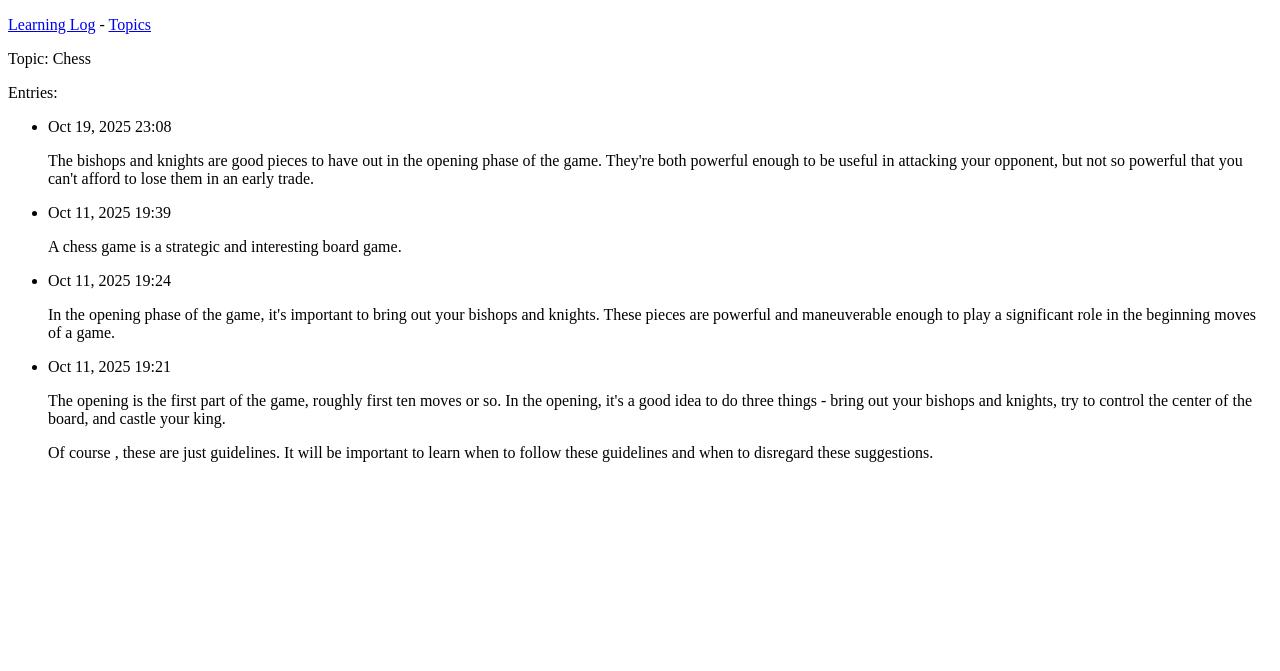
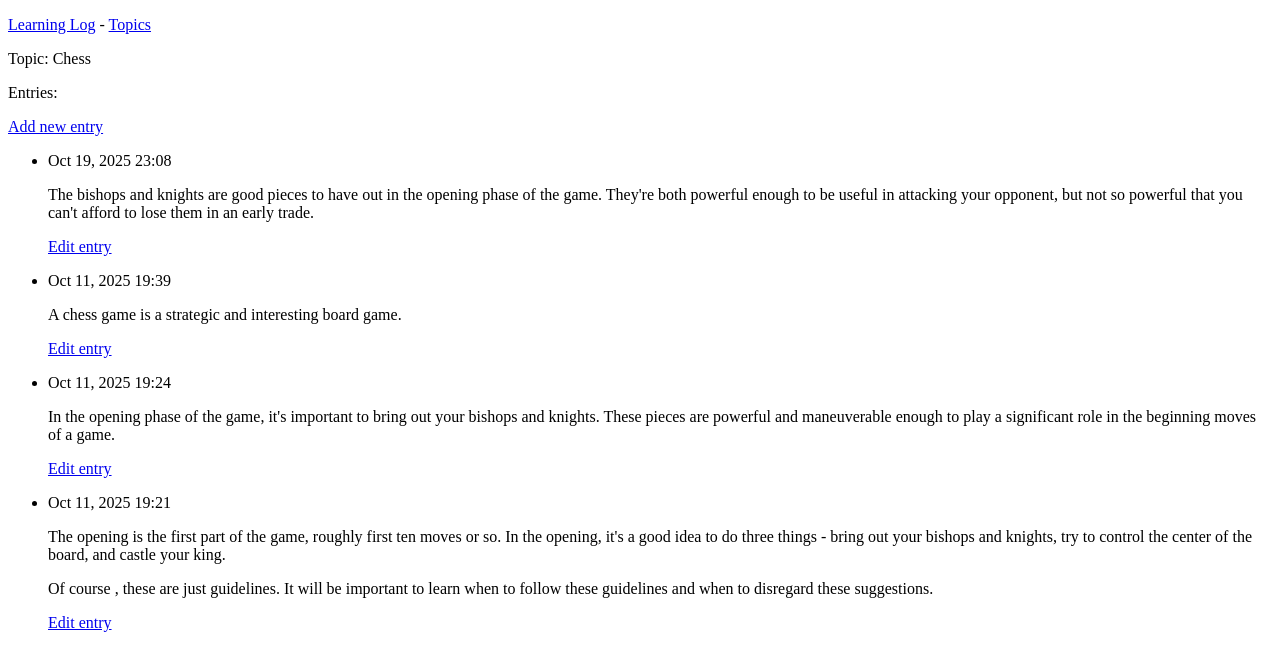
Before and after one commit to Lavanya08M/Lavanya08M.github.io, a Django app: page /topics/1/ in a window 1280 px wide. Shown: the top 671 px of the page. Run offline with Django 5.2, Linux system fonts and the light colour scheme; data comes from the database, SQL or seed files in the repository; both versions use the stored data as it was after the commit.

Commit message:
Added topic and entry forms and then view functions with templates to create new topic, entry, and edit entries

```diff
--- a/learning_log/learning_logs/templates/learning_logs/index.html
+++ b/learning_log/learning_logs/templates/learning_logs/index.html
@@ -2,8 +2,8 @@
 
 {% block title %}
     Home Page
-{% endblock %}
+{% endblock title %}
 
 {% block content %}
     <p>Learning Log helps you keep tract of your learning, for any topic you're learning about.</p>
-{% endblock %}
+{% endblock content %}
--- a/learning_log/learning_logs/templates/learning_logs/topic.html
+++ b/learning_log/learning_logs/templates/learning_logs/topic.html
@@ -8,11 +8,17 @@
     <p>Topic: {{ topic }}</p>
 
     <p>Entries:</p>
+    <p>
+        <a href="{% url 'learning_logs:new_entry' topic.id %}">Add new entry</a>
+    </p>
     <ul>
         {% for entry in entries %}
             <li>
                 <p>{{ entry.date_added|date:'M d, Y H:i' }}</p>
                 <p>{{ entry.text|linebreaks }}</p>
+                <p>
+                    <a href="{% url 'learning_logs:edit_entry' entry.id %}">Edit entry</a>
+                </p>
             </li>
         {% empty %}
             <li>There are no entries for this topic yet.</li>
--- a/learning_log/learning_logs/templates/learning_logs/topics.html
+++ b/learning_log/learning_logs/templates/learning_logs/topics.html
@@ -16,4 +16,6 @@
         {% endfor %}
     </ul>
 
+    <a href="{% url 'learning_logs:new_topic' %}">Add a New Topic</a>
+
 {% endblock content %}
--- a/learning_log/learning_logs/urls.py
+++ b/learning_log/learning_logs/urls.py
@@ -11,4 +11,10 @@ urlpatterns = [
     path('topics/', views.topics, name="topics"),
     # Detail page for a single topic.
     path('topics/<int:topic_id>/', views.topic, name="topic"),
+    # Page for adding a new topic
+    path('new_topic/', views.new_topic, name="new_topic"),
+    # Page for adding a new entry
+    path('new_entry/<int:topic_id>/', views.new_entry, name='new_entry'),
+    # Page for editing an entry.
+    path('edit_entry/<int:entry_id>/', views.edit_entry, name='edit_entry'),
 ]
--- a/learning_log/learning_logs/views.py
+++ b/learning_log/learning_logs/views.py
@@ -1,5 +1,6 @@
-from django.shortcuts import render
-from .models import Topic
+from django.shortcuts import render, redirect
+from .models import Topic, Entry
+from .forms import TopicForm, EntryForm
 
 # Create your views here.
 
@@ -19,3 +20,58 @@ def topic(request, topic_id):
     entries = topic.entry_set.order_by('-date_added')
     context = {'topic': topic, 'entries': entries}
     return render(request, 'learning_logs/topic.html', context)
+
+def new_topic(request):
+    """Add a new topic."""
+    if request.method != 'POST':
+        # No data submitted; create a blank form.
+        form = TopicForm()
+    else:
+        # POST data submitted; process data.
+        form = TopicForm(data=request.POST)
+        if form.is_valid():
+            form.save()
+            return redirect('learning_logs:topics')
+
+    # Display a blank or invalid form.
+    context = {'form': form}
+    return render(request, 'learning_logs/new_topic.html', context)
+
+def new_entry(request, topic_id):
+    """Add a new entry for a particular topic."""
+    topic = Topic.objects.get(id=topic_id)
+
+    if request.method != 'POST':
+        # No data submitted; create a blank form.
+        form = EntryForm()
+    else:
+        # POST data submitted; process data
+        form = EntryForm(data=request.POST)
+        if form.is_valid():
+            new_entry = form.save(commit=False)
+            new_entry.topic = topic
+            new_entry.save()
+            return redirect('learning_logs:topic', topic_id=topic_id)
+
+    # Display a blank or invalid form.
+    context = {'topic': topic, 'form': form}
+    return render(request, 'learning_logs/new_entry.html', context)
+
+
+def edit_entry(request, entry_id):
+    """Edit an existing entry."""
+    entry = Entry.objects.get(id=entry_id)
+    topic = entry.topic
+
+    if request.method != 'POST':
+        # Initial request; pre-fill form with the current entry.
+        form = EntryForm(instance=entry)
+    else:
+        # POST data submitted; process data
+        form = EntryForm(instance=entry, data=request.POST)
+        if form.is_valid():
+            form.save()
+            return redirect('learning_logs:topic', topic_id=topic.id)
+
+    context = {'entry': entry, 'topic': topic, 'form': form}
+    return render(request, "learning_logs/edit_entry.html", context)
```
Also changed, not shown: learning_log/learning_logs/forms.py (added, +15 -0 lines), learning_log/learning_logs/templates/learning_logs/edit_entry.html (added, +19 -0 lines), learning_log/learning_logs/templates/learning_logs/new_entry.html (added, +17 -0 lines), learning_log/learning_logs/templates/learning_logs/new_topic.html (added, +16 -0 lines), learning_log/db.sqlite3.
